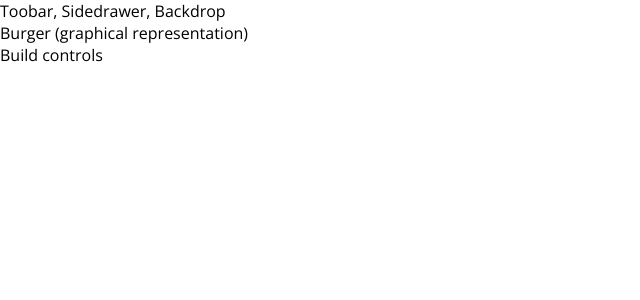
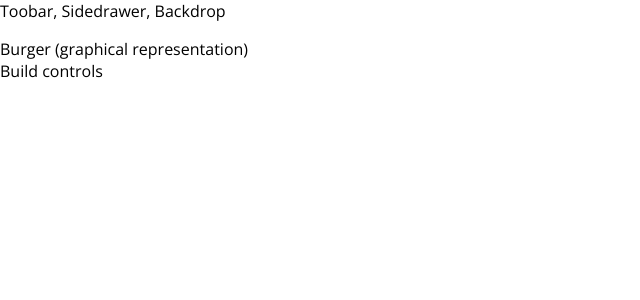
Before and after one commit to makomweb/notes-react-course, a React app in the folder burger-builder/: page / in a window 1280 px wide. Shown: the top 300 px of the page, without its empty margins (0-640 px from the left). Built offline with nearby package versions, Linux system fonts and the light colour scheme.

Commit message:
add top margin

```diff
--- /dev/null
+++ b/burger-builder/src/Components/Layout/Layout.css
@@ -0,0 +1,3 @@
+.Content {
+    margin-top: 16px;
+}
--- a/burger-builder/src/Components/Layout/Layout.js
+++ b/burger-builder/src/Components/Layout/Layout.js
@@ -1,5 +1,6 @@
 import React from 'react';
 import Auxiliary from '../../HOC/Auxiliary';
+import classes from './Layout.css';
 
 const Layout = props => {
     return (
@@ -7,7 +8,7 @@ const Layout = props => {
             <div>
                 Toobar, Sidedrawer, Backdrop
             </div>
-            <main>
+            <main className={classes.Content}>
                 {props.children}
             </main>
         </Auxiliary>
```
